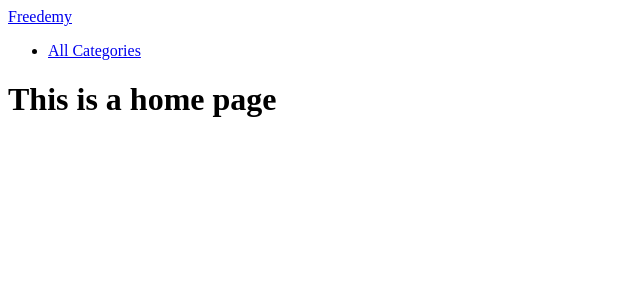
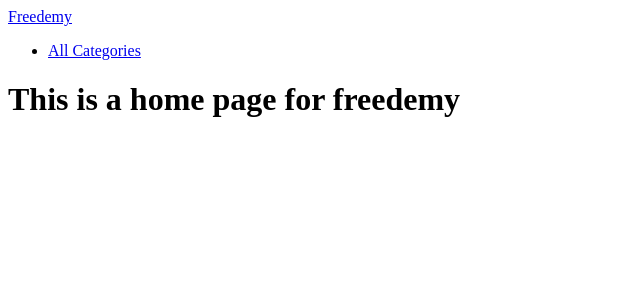
Before and after one commit to SoloNoah/Freedemy, a Next.js app: page / in a window 1280 px wide. Shown: the top 300 px of the page, without its empty margins (0-640 px from the left). Built offline with nearby package versions, Linux system fonts and the light colour scheme.

Commit message:
checking push?

```diff
--- a/pages/index.js
+++ b/pages/index.js
@@ -8,7 +8,7 @@ export default function Home() {
       <Head>
         <title>Freedemy | Home</title>
       </Head>
-      <h1>This is a home page</h1>
+      <h1>This is a home page for freedemy</h1>
     </div>
   );
 }
```
